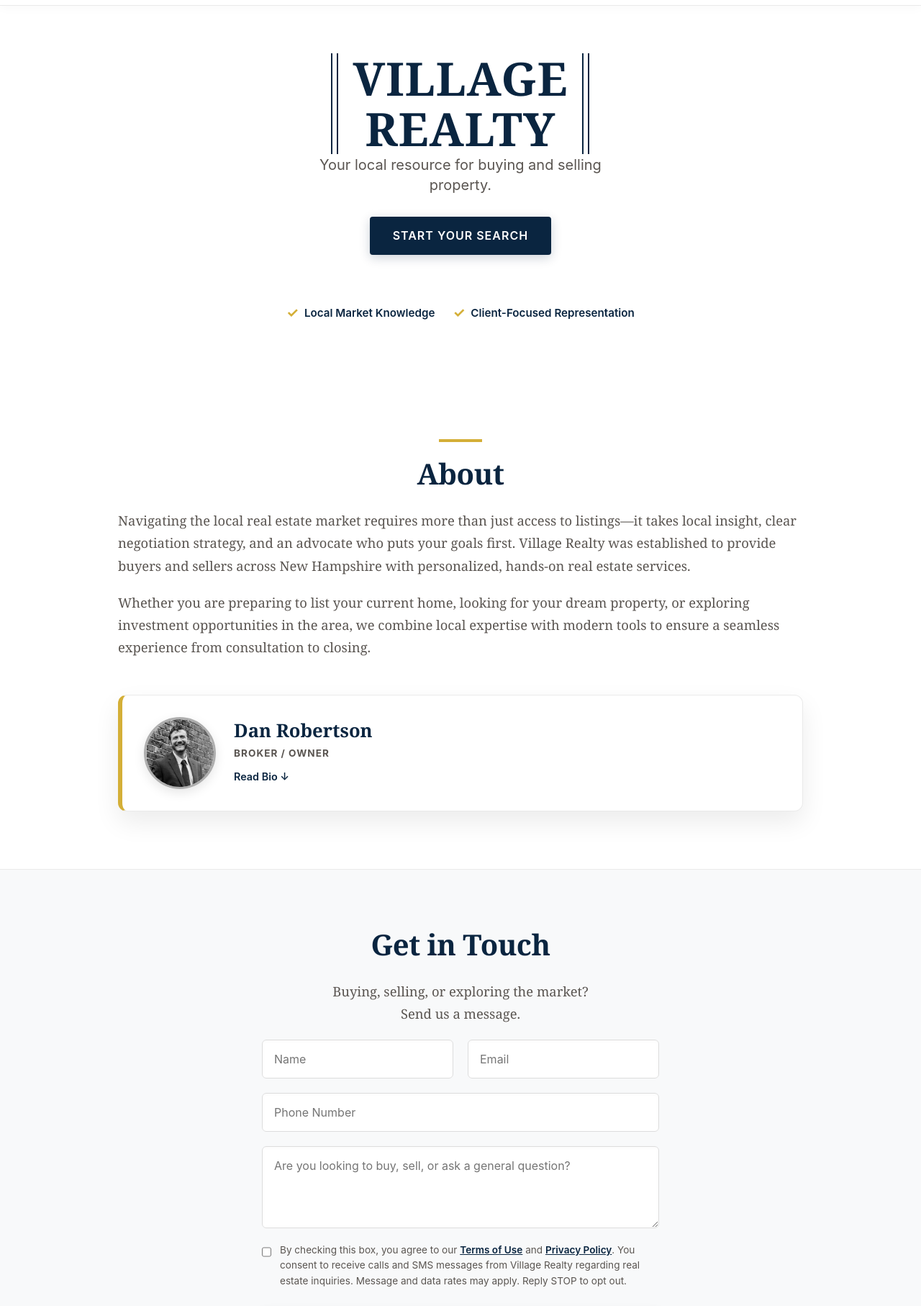
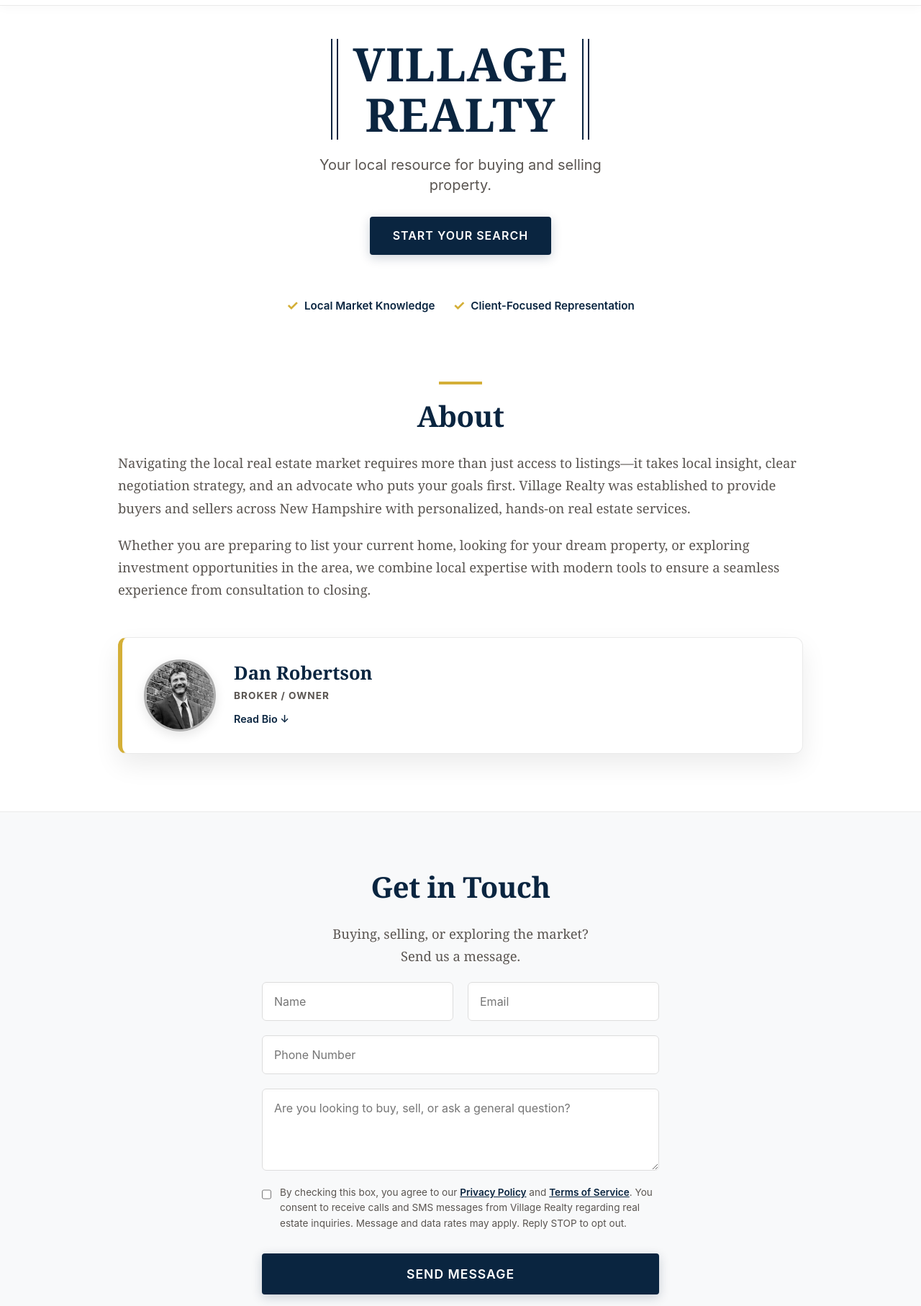
Before and after one commit to danrobertson53/VillageRealty, a plain HTML site: page index.html in a window 1280 px wide. Shown: the part 86-1900 px from the top of the page at 72% size. Drawn offline with Linux system fonts and the light colour scheme.

Commit message:
Update index.html

```diff
--- a/index.html
+++ b/index.html
@@ -172,7 +172,7 @@
 
         .hero-subtitle {
             font-family: -apple-system, BlinkMacSystemFont, 'Segoe UI', Roboto, sans-serif;
-            font-size: 1.1rem;
+            font-size: 1.15rem;
             line-height: 1.6;
             color: var(--text-light);
             font-weight: 400;
@@ -262,12 +262,12 @@
             color: var(--navy);
         }
 
-        /* Hero Section */
+        /* --- DESKTOP HERO & ABOUT ADJUSTMENTS --- */
         #hero {
-            padding: 160px 0 80px;
+            padding: 140px 0 40px; /* Reduced bottom padding */
             background: linear-gradient(rgba(255, 255, 255, 0.90), rgba(255, 255, 255, 0.90)), url('town-hero.png') no-repeat center center/cover;
             text-align: center;
-            min-height: 70vh;
+            min-height: auto; /* Tightened container height */
             display: flex;
             align-items: center;
         }
@@ -279,9 +279,9 @@
         }
 
         .hero-subtitle {
-            margin: -10px auto 30px auto;
+            margin: 20px auto 30px auto; /* Added 20px top space after logo */
             padding: 0;
-            max-width: 450px;
+            max-width: 480px;
             font-size: 1.25rem;
             line-height: 1.4;
             opacity: 0;
@@ -299,8 +299,8 @@
             display: flex;
             justify-content: center;
             gap: 25px;
-            margin-top: 40px;
-            padding-top: 25px;
+            margin-top: 35px;
+            padding-top: 20px;
             opacity: 0;
             animation: slideWordUp 0.8s ease forwards;
             animation-delay: 1.6s;
@@ -323,11 +323,11 @@
             font-size: 1.2rem;
         }
 
-        /* About Section */
+        /* Desktop About Section Padding Fix */
         #about {
             background-color: var(--white);
             text-align: left;
-            padding-top: 80px;
+            padding-top: 50px; /* Tightened gap above About section */
             padding-bottom: 80px;
         }
 
@@ -753,7 +753,7 @@
             <p class="about-text">Navigating the local real estate market requires more than just access to listings—it takes local insight, clear negotiation strategy, and an advocate who puts your goals first. Village Realty was established to provide buyers and sellers across New Hampshire with personalized, hands-on real estate services.</p>
             <p class="about-text">Whether you are preparing to list your current home, looking for your dream property, or exploring investment opportunities in the area, we combine local expertise with modern tools to ensure a seamless experience from consultation to closing.</p>
 
-            <!-- Interactive Bio Card with mapped image name Thumb.png -->
+            <!-- Interactive Bio Card -->
             <div class="team-card">
                 <div class="team-header" onclick="toggleBio()">
                     <img src="Thumb.png" alt="Dan Robertson" class="team-photo">
@@ -797,7 +797,7 @@
 
                 <div class="consent-wrapper">
                     <input type="checkbox" id="consent" name="consent" required>
-                    <label for="consent">By checking this box, you agree to our <a href="Terms.pdf" target="_blank">Terms of Use</a> and <a href="Privacy.pdf" target="_blank">Privacy Policy</a>. You consent to receive calls and SMS messages from Village Realty regarding real estate inquiries. Message and data rates may apply. Reply STOP to opt out.</label>
+                    <label for="consent">By checking this box, you agree to our <a href="Privacy.pdf" target="_blank">Privacy Policy</a> and <a href="Terms.pdf" target="_blank">Terms of Service</a>. You consent to receive calls and SMS messages from Village Realty regarding real estate inquiries. Message and data rates may apply. Reply STOP to opt out.</label>
                 </div>
 
                 <button type="submit" class="btn btn-submit">Send Message</button>
@@ -831,7 +831,6 @@
             </div>
 
             <div class="footer-bottom">
-                <!-- Footer logo mapped to EqualHousing.png -->
                 <div class="eho-wrap">
                     <img src="EqualHousing.png" alt="Equal Housing Opportunity">
                     <span>Equal Housing Opportunity Real Estate Brokerage</span>
@@ -872,7 +871,7 @@
 
         function smoothScroll(targetId) {
             closeMenu();
-            const element = document.getElementById(targetId);
+            const element = document.querySelector('nav') ? document.getElementById(targetId) : null;
             if (element) {
                 const headerOffset = document.querySelector('nav').offsetHeight;
                 const y = element.getBoundingClientRect().top + window.scrollY - headerOffset;
```
